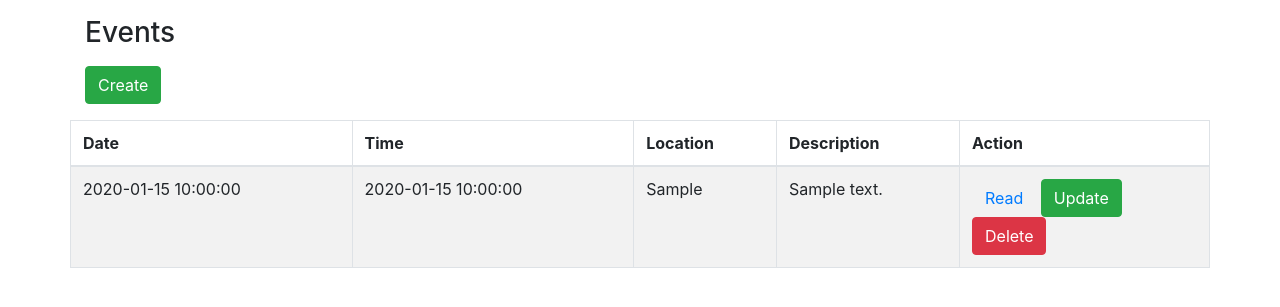
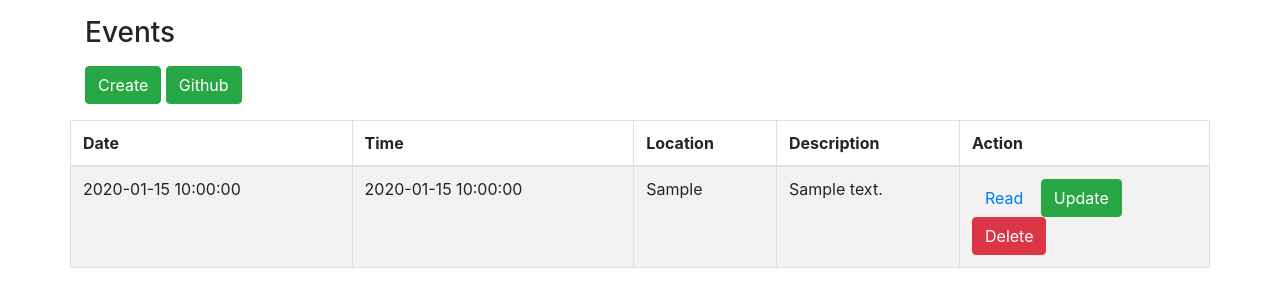
Before and after one commit to jcwarric/cis255, a PHP site: page /eventMain.php in a window 1280 px wide. Shown: the top 307 px of the page. Run offline with PHP 8.4, Linux system fonts and the light colour scheme; tables that the repository leaves empty or names only in its code hold one stand-in row (values such as "Sample post").

Commit message:
Added button to link to GitHub

```diff
--- a/cis355/HW1/Event.php
+++ b/cis355/HW1/Event.php
@@ -37,6 +37,7 @@
                     </p>
                     <p>
                         <a href='eventMain.php?fun=1' class='btn btn-success'>Create</a>
+			<a href='https://github.com/jcwarric/cis255/tree/master/cis355/HW1' class='btn btn-success'>Github</a>
                     </p>
                     <div class='row'>
                         <table class='table table-striped table-bordered'>
```
